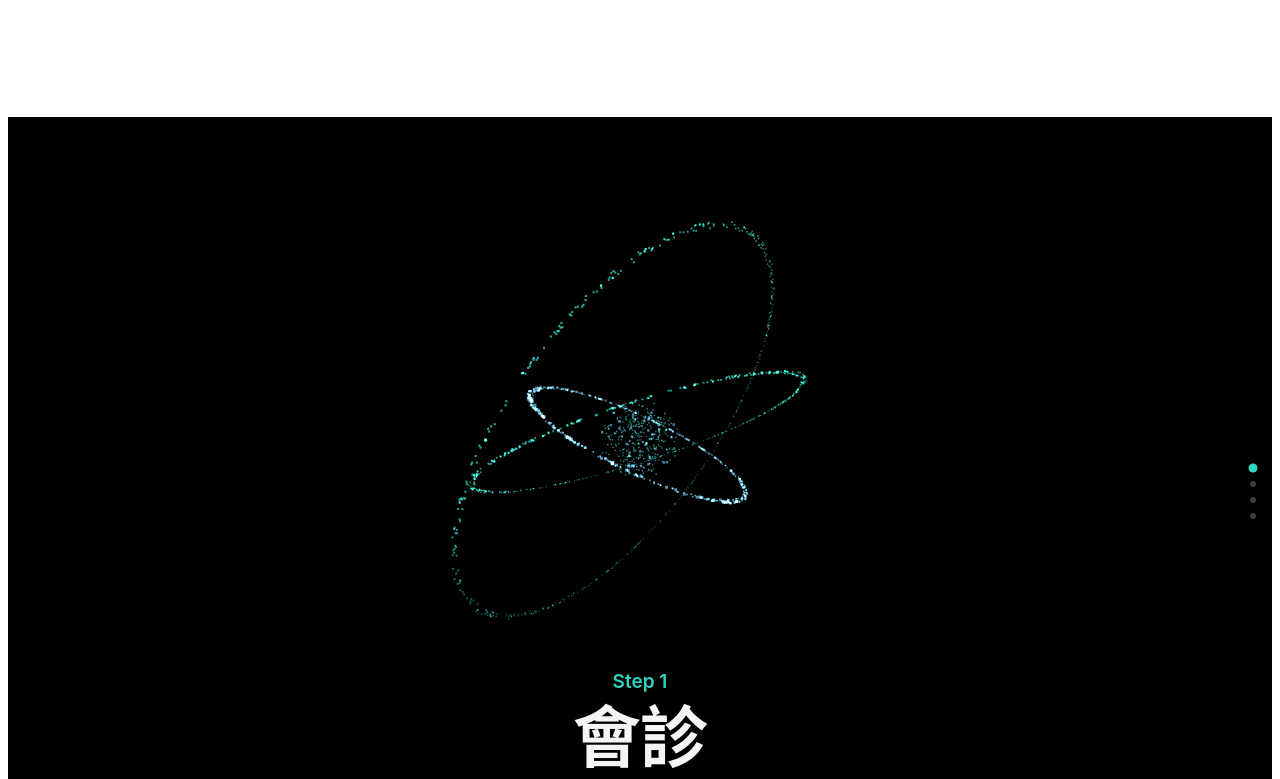
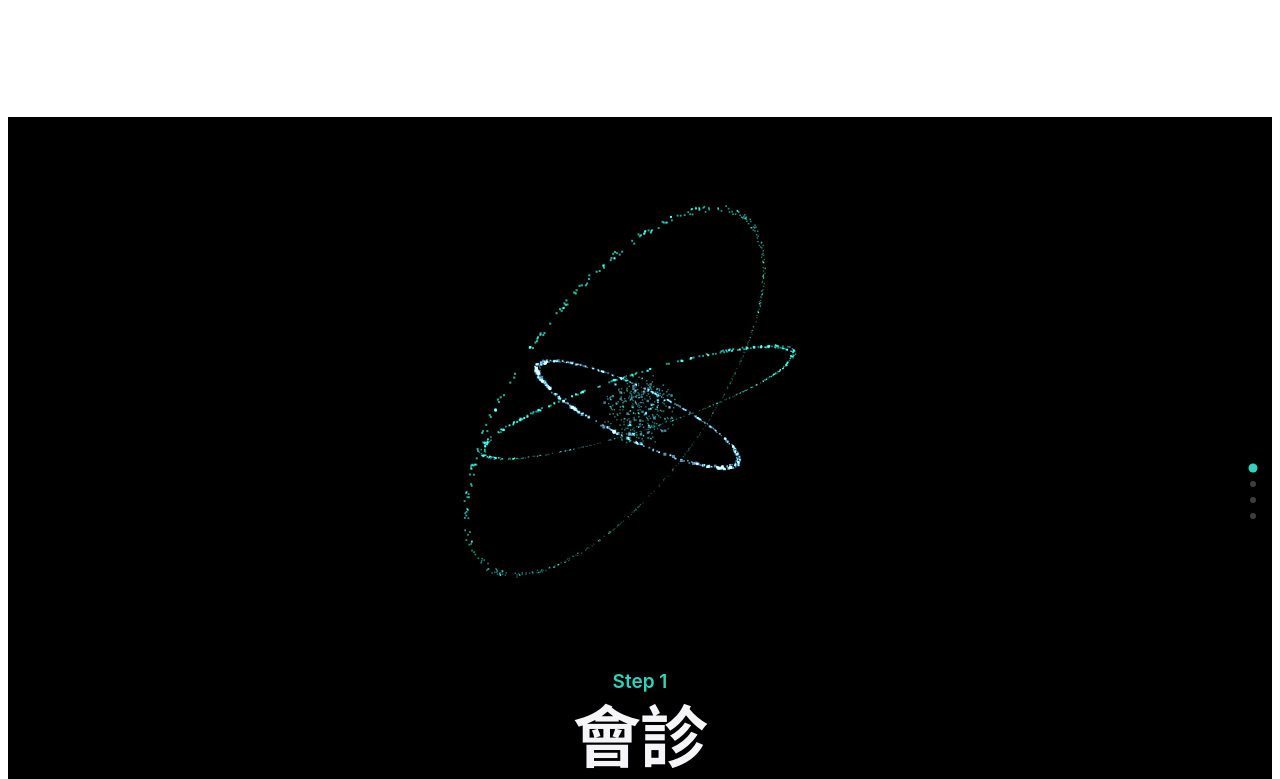
Before and after one commit to jay-chim/zuply-expo, a website: page web/how-it-works.html in a window 1280 px wide. Shown: the part 426-1205 px from the top of the page. Drawn offline with Linux system fonts and the light colour scheme; animation ran at ten frames a second.

Commit message:
Lift hologram figure clear of its caption
Co-Authored-By: Claude Fable 5.2 <noreply@anthropic.com>
Claude-Session: https://claude.ai/code/session_01BYMv8X95Y6bnCKTkgoup9w

```diff
--- a/web/how-it-works.html
+++ b/web/how-it-works.html
@@ -371,7 +371,7 @@ footer .wrap { padding-block: 28px; font-size: 12px; color: var(--fg-2); text-al
       for (var c = 0; c < 4; c++) { caps[c].style.opacity = Math.max(0, w[c] * 2 - 1).toFixed(3); ticks[c].className = w[c] > .5 ? 'on' : ''; }
       var time = still ? 0 : ms / 1000, spin = (time * .3 + prog * 6) % TAU; if (spin > Math.PI) spin -= TAU;
       var ang = w[1] * .45 * Math.sin(time * .6 + prog * 20) + (1 - w[1]) * spin, ca = Math.cos(ang), sa = Math.sin(ang);
-      var scale = Math.min(W * .46, H * .31), cx = W / 2, cy = H * .43, scan = Math.sin(time * 1.1 + prog * 30) * .95, sa0 = shapes[A], sb0 = shapes[B];
+      var scale = Math.min(W * .46, H * .29), cx = W / 2, cy = H * .39, scan = Math.sin(time * 1.1 + prog * 30) * .95, sa0 = shapes[A], sb0 = shapes[B];
       ctx.setTransform(dpr, 0, 0, dpr, 0, 0); ctx.globalCompositeOperation = 'source-over'; ctx.fillStyle = '#000000'; ctx.fillRect(0, 0, W, H);
       ctx.globalCompositeOperation = 'lighter';
       for (var j = 0; j < N; j++) {
```
